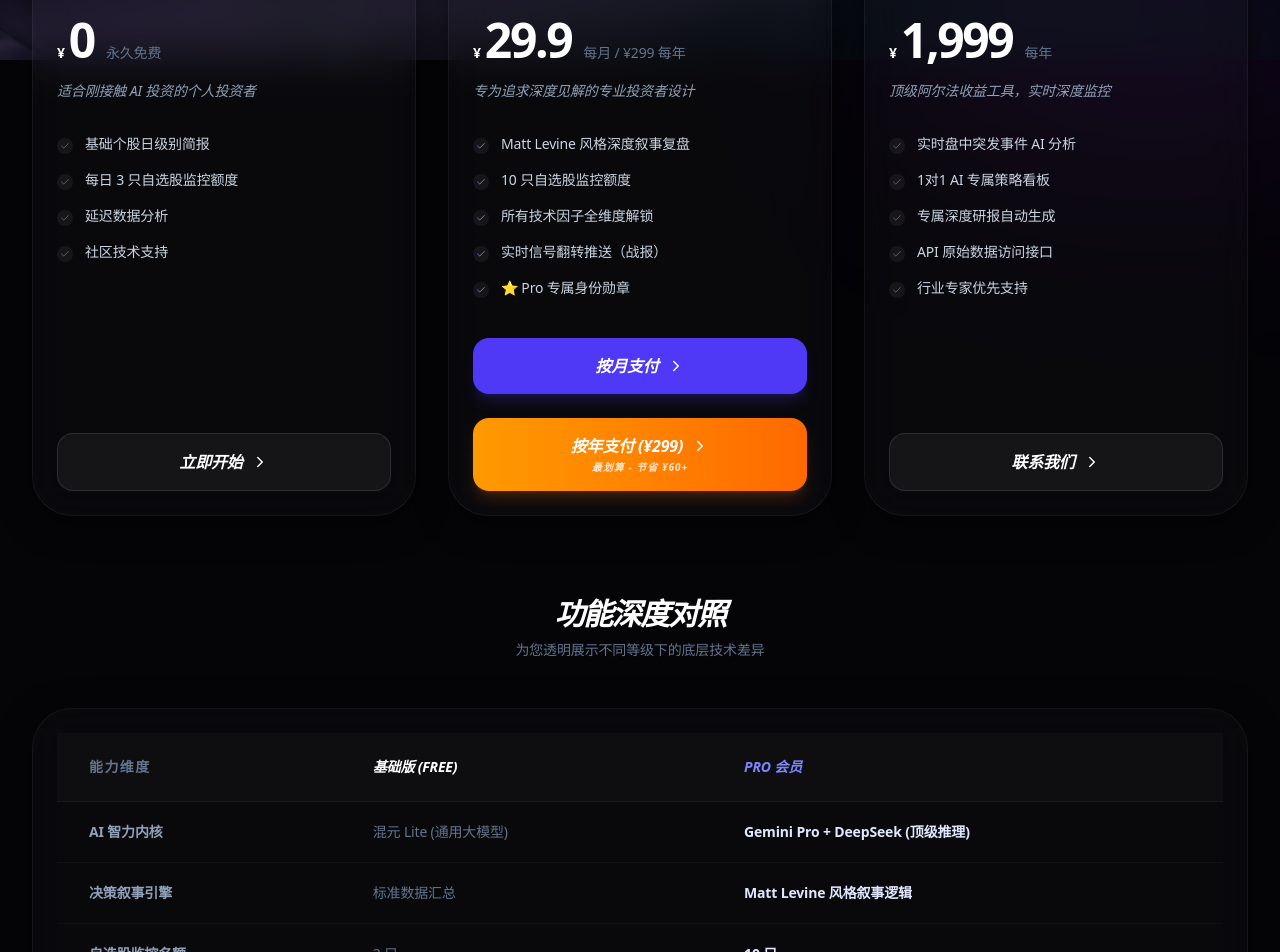
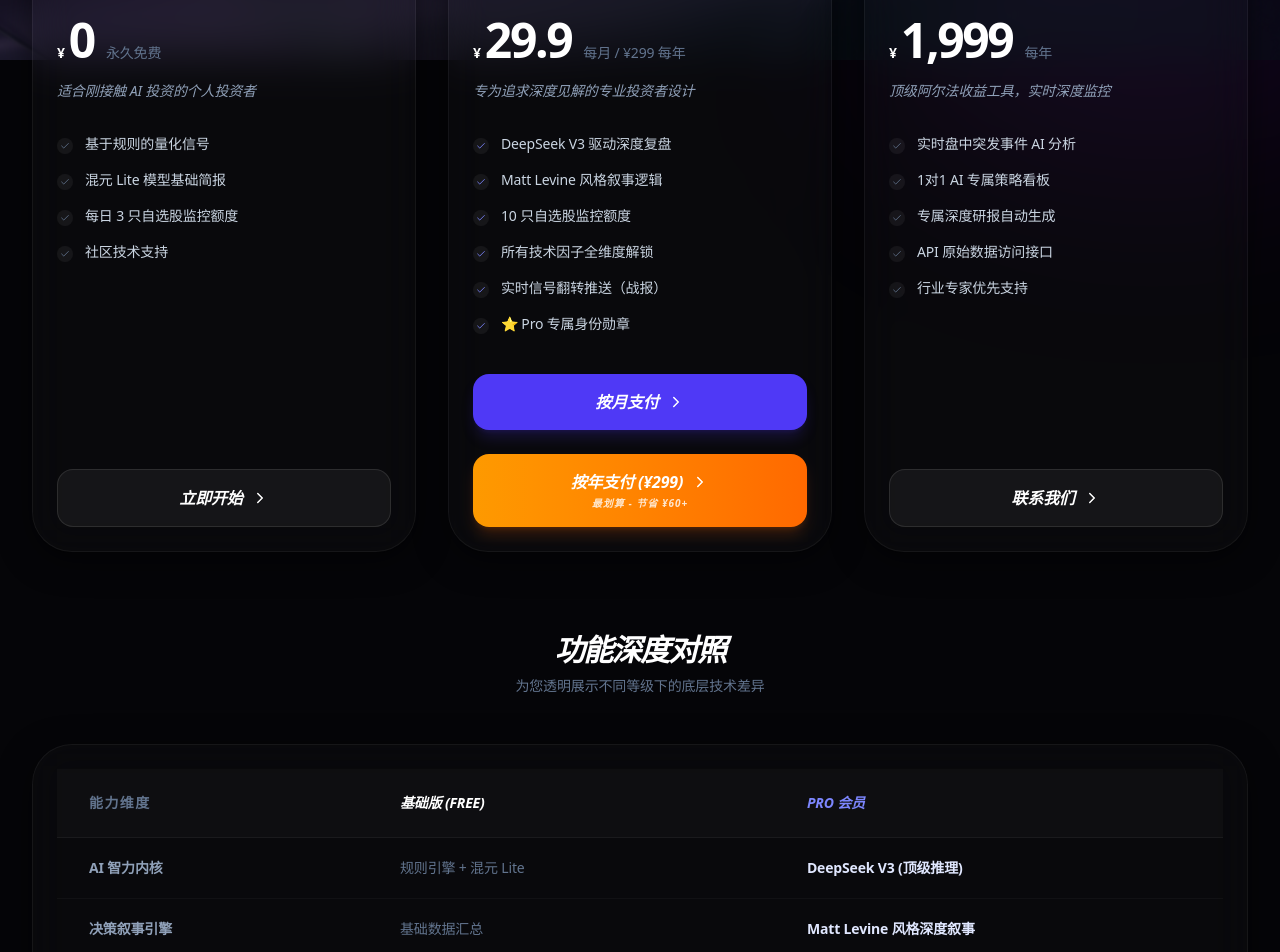
Before and after one commit to franksunye/stockwise, a Next.js app in the folder frontend/: page /pricing in a window 1280 px wide. Shown: the part 740-1692 px from the top of the page. Built offline with nearby package versions, Linux system fonts and the light colour scheme; no server answers.

Commit message:
feat(pricing): refine Free vs Pro tiers

```diff
--- a/frontend/src/app/pricing/page.tsx
+++ b/frontend/src/app/pricing/page.tsx
@@ -16,9 +16,9 @@ const pricingPlans = [
     period: '永久免费',
     description: '适合刚接触 AI 投资的个人投资者',
     features: [
-      '基础个股日级别简报',
+      '基于规则的量化信号',
+      '混元 Lite 模型基础简报',
       '每日 3 只自选股监控额度',
-      '延迟数据分析',
       '社区技术支持',
     ],
     cta: '立即开始',
@@ -34,7 +34,8 @@ const pricingPlans = [
     period: '每月 / ¥299 每年',
     description: '专为追求深度见解的专业投资者设计',
     features: [
-      'Matt Levine 风格深度叙事复盘',
+      'DeepSeek V3 驱动深度复盘',
+      'Matt Levine 风格叙事逻辑',
       '10 只自选股监控额度',
       '所有技术因子全维度解锁',
       '实时信号翻转推送（战报）',
@@ -391,8 +392,8 @@ function PricingContent() {
               </thead>
               <tbody className="text-sm font-medium">
                 {[
-                  { label: 'AI 智力内核', free: '混元 Lite (通用大模型)', pro: 'Gemini Pro + DeepSeek (顶级推理)', highlight: true },
-                  { label: '决策叙事引擎', free: '标准数据汇总', pro: 'Matt Levine 风格叙事逻辑', highlight: true },
+                  { label: 'AI 智力内核', free: '规则引擎 + 混元 Lite', pro: 'DeepSeek V3 (顶级推理)', highlight: true },
+                  { label: '决策叙事引擎', free: '基础数据汇总', pro: 'Matt Levine 风格深度叙事', highlight: true },
                   { label: '自选股监控名额', free: '3 只', pro: '10 只', highlight: true },
                   { label: '量化模型底座', free: '基于规则的深度量化', pro: '基于规则的深度量化', common: true },
                   { label: '行情覆盖范围', free: 'A股 / 港股 全覆盖', pro: 'A股 / 港股 全覆盖', common: true },
```
Also changed, not shown: 2 other files (tests, documents, lock files or other folders).
